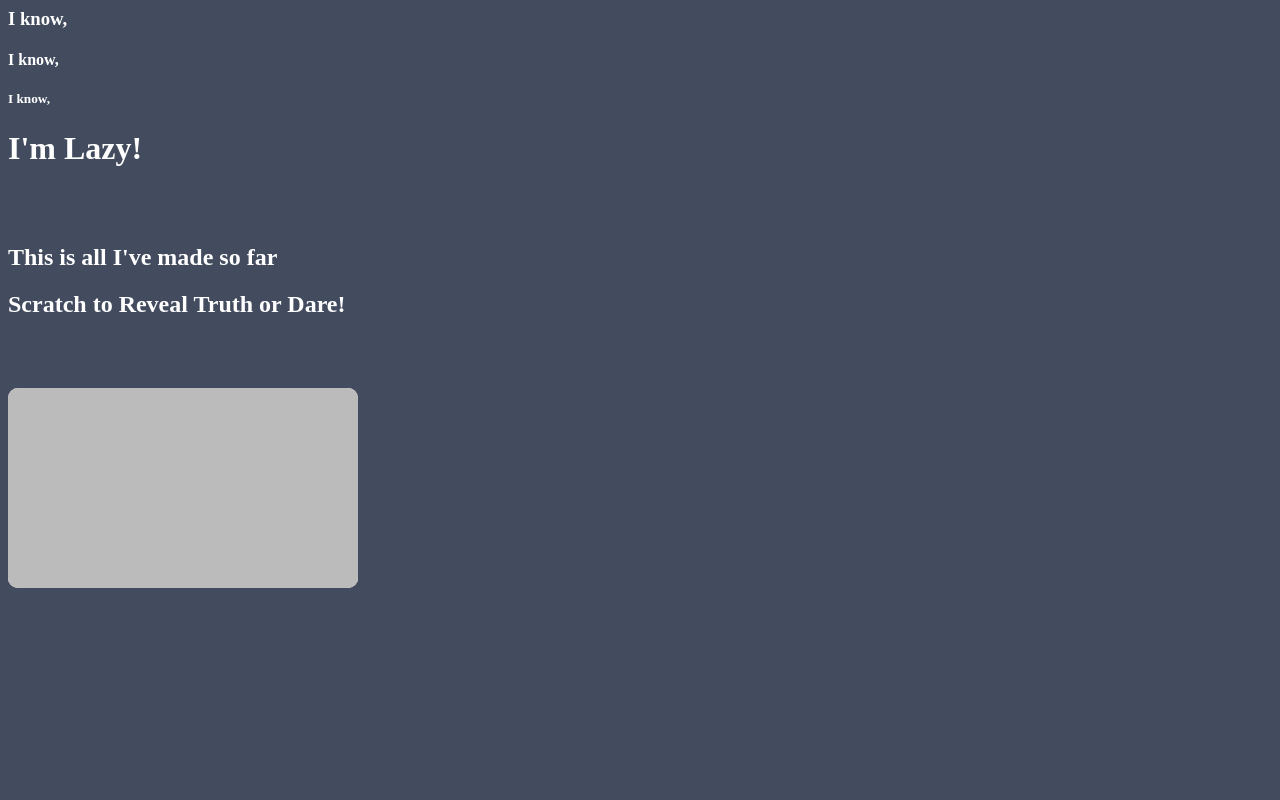
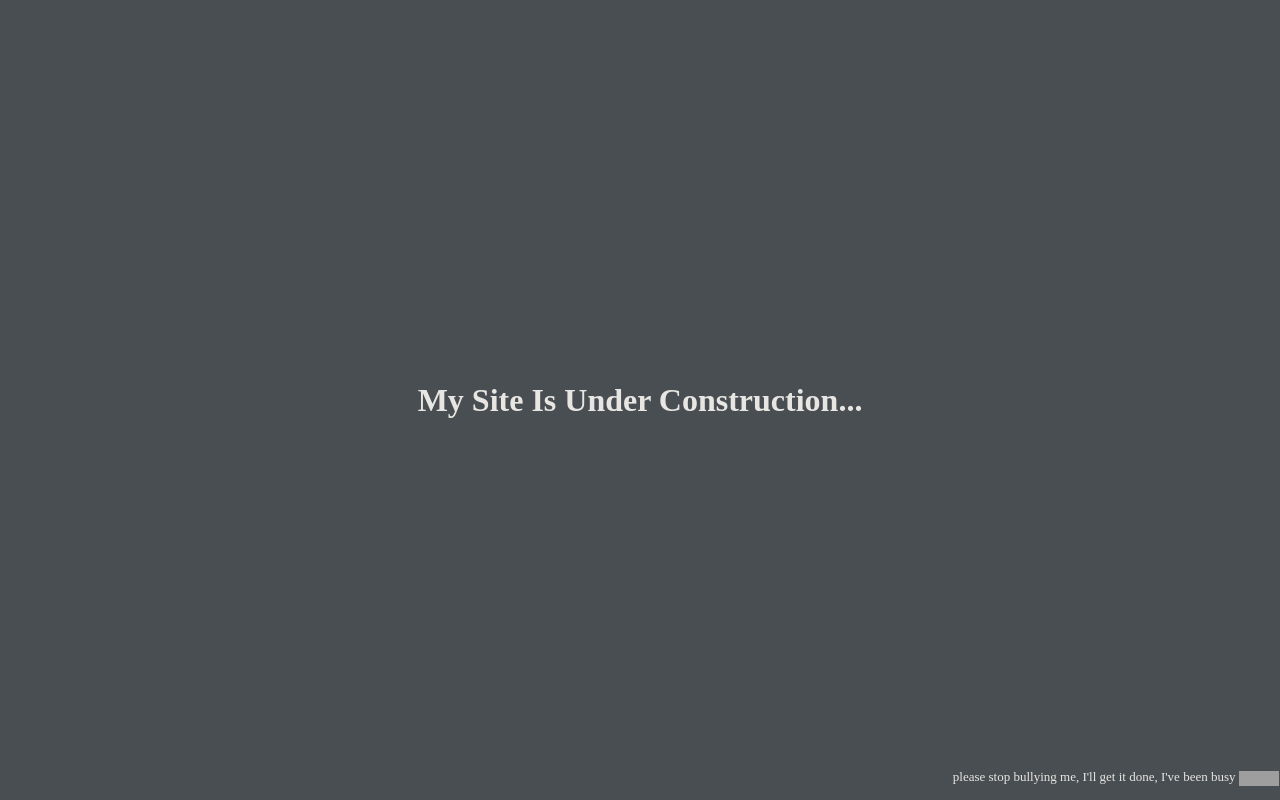
Before and after one commit to Rajlohith/personal-portfolio, a plain HTML site: page index.html in a window 1280 px wide. Drawn offline with Linux system fonts and the light colour scheme; grey boxes are pictures that could not be loaded.

Commit message:
For the time being...

```diff
--- a/index.html
+++ b/index.html
@@ -1,161 +1,27 @@
-
+<!DOCTYPE html>
 <html lang = "en">
-
     <head>
         <meta charset = "UTF-8">
-        <meta name = "viewport" content = "width = device-width, initial-scale = 1.0">
-        <meta http-equiv = "X-UA-Compatible" content = "IE = edge">
+        <meta http-equiv = "X-UA-Compatible" content = "IE=edge">
         <meta name = "robots" content = "noindex, nofollow">
 
-        <title>Truth or Dare Scratch Card</title>
-        <style>
+        <title>Rajlohith</title>
 
-            .scratch-container {
-            position: relative;
-            display: inline-block;
-            width: 90%;
-            max-width: 350px;
-            height: 200px;
-            background: #d3d3d3;
-            color: white;
-            font-size: 20px;
-            font-weight: bold;
-            text-align: center;
-            user-select: none;
-            cursor: pointer;
-            overflow: hidden;
-            margin-top: 50px;
-            border-radius: 10px;
-        }
-        #result-text {
-            position: absolute;
-            width: 100%;
-            height: 100%;
-            padding: 20px;
-            box-sizing: border-box;
-            font-size: 18px;
-            line-height: 1.5;
-            display: flex;
-            align-items: center;
-            justify-content: center;
-            text-align: center;
-            color: black;
-            background-color: white;
-            border-radius: 10px;
-        }
-        canvas {
-            position: absolute;
-            top: 0;
-            left: 0;
-            width: 100%;
-            height: 100%;
-        }
-    </style>
+        <link rel = "stylesheet" href = "style.css">
     </head>
 
-    <body bgcolor = "#434c5e" text = "#ffffff">
-        <h3>I know,</h3>
-        <h4>I know,</h4>
-        <h5>I know,</h5>
-        <h1>I'm Lazy!</h1>
-        <br><br>
-        <h2>This is all I've made so far</h2>
+    <body>
 
-        <h2>Scratch to Reveal Truth or Dare!</h2>
-    <div class="scratch-container">
-        <div id="result-text"></div>
-        <canvas id="scratch-canvas"></canvas>
-    </div>
+        <div class = "center-block">
+            <h1>My Site Is Under Construction...</h1>
+        </div>
 
-        <script>
-            const truths = [
-                "What's your biggest fear?",
-                "Have you ever had a crush on a teacher?",
-                "What’s the most embarrassing thing you’ve done?",
-                "Have you ever lied to get out of trouble?",
-                "What’s your biggest regret?",
-                "Who was your first crush?",
-                "If you could swap lives with someone, who would it be?",
-                "What’s the worst lie you’ve ever told?",
-                "What’s the weirdest thing you’ve ever eaten?",
-                "What’s one secret you’ve never told anyone?",
-                "Have you ever cheated in a game?",
-                "Have you ever stolen something small?",
-                "What’s your most embarrassing moment in school?",
-                "What’s the worst rumor you’ve heard about yourself?",
-                "Have you ever snooped on someone's phone?",
-                "Who do you have a secret crush on?",
-                "Have you ever sent a text and regretted it?",
-                "If you had to kiss someone in this room, who would it be?",
-                "What’s the dumbest thing you’ve done for love?",
-                "If you could erase one moment from your life, what would it be?"
-            ];
+        <div class = "right-block">
+            <p>please stop bullying me, I'll get it done, I've been busy
+                <img src = "https://em-content.zobj.net/source/apple/354/smiling-face-with-tear_1f972.png" alt = "Smiling emoji face with tear">
+                <img src = "https://em-content.zobj.net/source/apple/354/thumbs-up_1f44d.png" alt = "Thumbs up emoji">
+            </p>
+        </div>
 
-            const dares = [
-                "Sing a song loudly for 30 seconds.",
-                "Do 10 push-ups right now.",
-                "Dance like a crazy person for 1 minute.",
-                "Talk in a funny accent for 2 minutes.",
-                "Let someone draw on your face with a marker.",
-                "Send a random funny emoji to the last person you texted.",
-                "Try to lick your elbow.",
-                "Call your crush and say 'I love you.'",
-                "Do an impression of a celebrity for 1 minute.",
-                "Hold a plank for 30 seconds.",
-                "Spin around 10 times and try to walk straight.",
-                "Make a silly face and post it on social media.",
-                "Say the alphabet backwards as fast as you can.",
-                "Tell the most embarrassing story from your childhood.",
-                "Let someone write something on your forehead.",
-                "Do your best chicken dance.",
-                "Go outside and yell 'I love pizza!'",
-                "Try to touch your nose with your tongue.",
-                "Do a funny TikTok dance.",
-                "Walk around the room like a crab."
-            ];
-
-            function getRandomTruthOrDare() {
-                let isTruth = Math.random() < 0.5;
-                let question = isTruth ? truths[Math.floor(Math.random() * truths.length)] : dares[Math.floor(Math.random() * dares.length)];
-                return (isTruth ? "Truth: " : "Dare: ") + question;
-            }
-
-            document.addEventListener("DOMContentLoaded", () => {
-                const canvas = document.getElementById("scratch-canvas");
-                const ctx = canvas.getContext("2d");
-                const scratchContainer = document.querySelector(".scratch-container");
-                const resultText = document.getElementById("result-text");
-
-                resultText.textContent = getRandomTruthOrDare();
-
-                canvas.width = scratchContainer.clientWidth;
-                canvas.height = scratchContainer.clientHeight;
-                ctx.fillStyle = "#bbb";
-                ctx.fillRect(0, 0, canvas.width, canvas.height);
-
-                let isDrawing = false;
-
-                function scratch(e) {
-                    if (!isDrawing) return;
-                    let rect = canvas.getBoundingClientRect();
-                    let x = e.clientX - rect.left;
-                    let y = e.clientY - rect.top;
-                    ctx.globalCompositeOperation = "destination-out";
-                    ctx.beginPath();
-                    ctx.arc(x, y, 20, 0, Math.PI * 2);
-                    ctx.fill();
-                }
-
-                canvas.addEventListener("mousedown", () => isDrawing = true);
-                canvas.addEventListener("mouseup", () => isDrawing = false);
-                canvas.addEventListener("mousemove", scratch);
-                canvas.addEventListener("touchstart", () => isDrawing = true);
-                canvas.addEventListener("touchend", () => isDrawing = false);
-                canvas.addEventListener("touchmove", (e) => {
-                    let touch = e.touches[0];
-                    scratch({ clientX: touch.clientX, clientY: touch.clientY });
-                });
-            });
-        </script>
     </body>
 </html>
--- /dev/null
+++ b/style.css
@@ -0,0 +1,36 @@
+html, body {
+    height: 100%;
+    width: 100%;
+    margin: 0;
+    padding: 0;
+    position: relative;
+    background-color: #484e51;
+    color: #e8e6e3;
+}
+
+body {
+    display: table;
+}
+
+.center-block {
+    text-align: center;
+    vertical-align: middle;
+    display: table-cell;
+}
+
+.right-block {
+    text-align: right;
+    position: absolute;
+    bottom: 1px;
+    right: 1px;
+    font-size: 13px;
+}
+
+.right-block img {
+    width: 20px;
+    vertical-align: middle;
+}
+
+.right-block img + img {
+     margin-left: -3px;
+}
```
